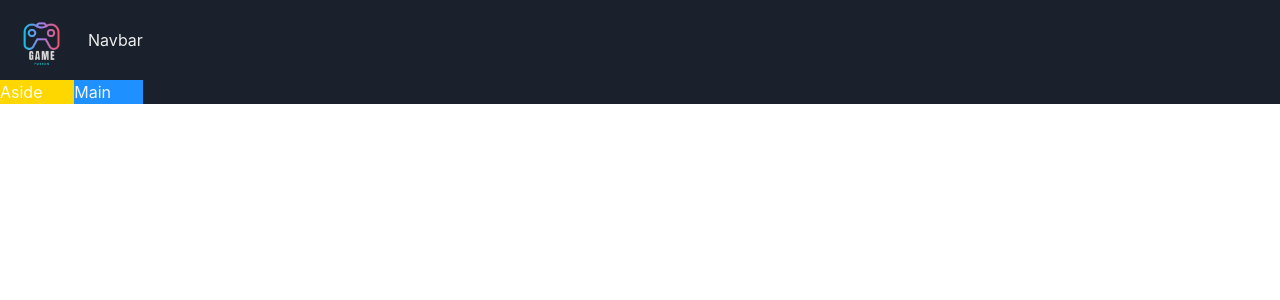
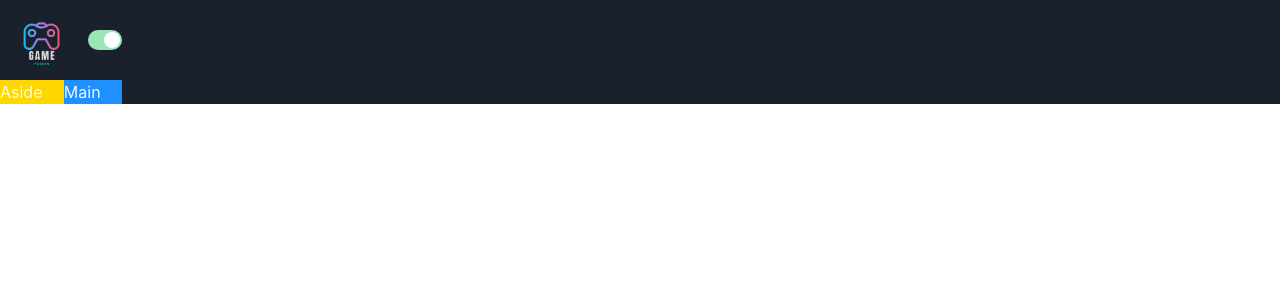
Before and after one commit to AkshayS05/gameFusion, a React (Vite) app in the folder Game-Fusion/: page / in a window 1280 px wide. Shown: the top 300 px of the page. Built offline with nearby package versions, Linux system fonts and the light colour scheme.

Commit message:
build the switch component

```diff
--- /dev/null
+++ b/Game-Fusion/src/components/ColorModeSwitch.tsx
@@ -0,0 +1,12 @@
+import { useColorMode, HStack, Switch } from "@chakra-ui/react";
+
+const ColorModeSwitch = () => {
+  const {colorMode, toggleColorMode} = useColorMode();
+  return (
+    <HStack>
+      <Switch colorScheme="green" isChecked={colorMode==='dark'} onChange={toggleColorMode}/>
+    </HStack>
+  )
+}
+
+export default ColorModeSwitch;
--- a/Game-Fusion/src/components/NavBar.tsx
+++ b/Game-Fusion/src/components/NavBar.tsx
@@ -1,11 +1,12 @@
 import { HStack, Image, Text } from "@chakra-ui/react"
 import logo from "../assets/Game_Fusion.webp";
+import ColorModeSwitch from "./ColorModeSwitch";
 
 const NavBar = () => {
   return (
    <HStack>
     <Image src={logo} boxSize='80px'/>
-    <Text>Navbar</Text>
+    <ColorModeSwitch />
    </HStack>
   )
 }
```
